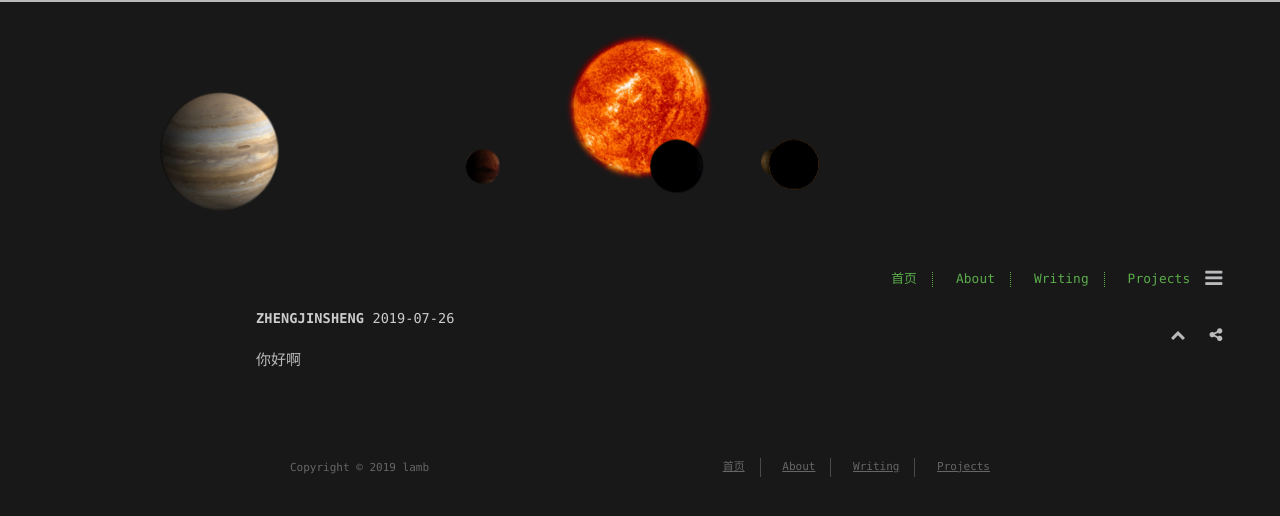
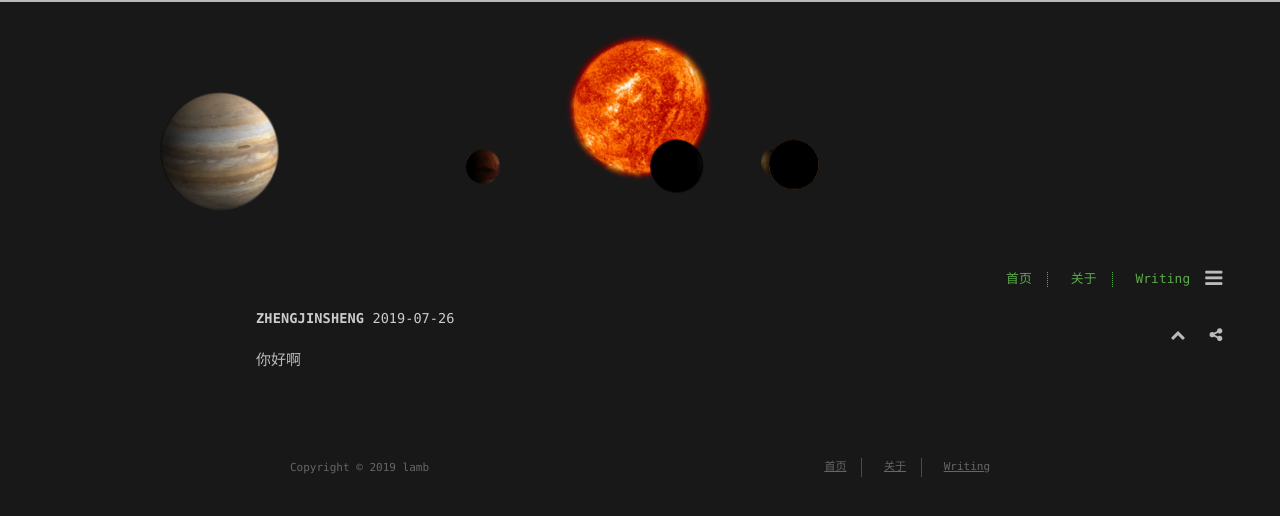
Before and after one commit to SilenceOfLambs/silenceoflambs.github.io, a plain HTML site: page 2019/07/26/hello-world/index.html in a window 1280 px wide. Drawn offline with Linux system fonts and the light colour scheme.

Commit message:
更新博客。

```diff
--- a/2019/07/26/hello-world/index.html
+++ b/2019/07/26/hello-world/index.html
@@ -89,11 +89,9 @@
 
           <li><a href="/home/">首页</a></li>
 
-          <li><a href="/about/">About</a></li>
+          <li><a href="/about/">关于</a></li>
 
           <li><a href="/archives/">Writing</a></li>
-
-          <li><a href="http://github.com/tzvetkov75">Projects</a></li>
 
       </ul>
     </span>
@@ -178,11 +176,9 @@
 
           <li><a href="/home/">首页</a></li>
 
-          <li><a href="/about/">About</a></li>
+          <li><a href="/about/">关于</a></li>
 
           <li><a href="/archives/">Writing</a></li>
-
-          <li><a href="http://github.com/tzvetkov75">Projects</a></li>
 
       </ul>
     </div>
@@ -230,11 +226,9 @@
 
           <li><a href="/home/">首页</a></li>
 
-          <li><a href="/about/">About</a></li>
+          <li><a href="/about/">关于</a></li>
 
           <li><a href="/archives/">Writing</a></li>
-
-          <li><a href="http://github.com/tzvetkov75">Projects</a></li>
 
       </ul>
     </nav>
```
Also changed, not shown: archives/2019/07/index.html (+2 -6 lines), archives/2019/index.html (+2 -6 lines), archives/index.html (+2 -6 lines), index.html (+2 -6 lines).
